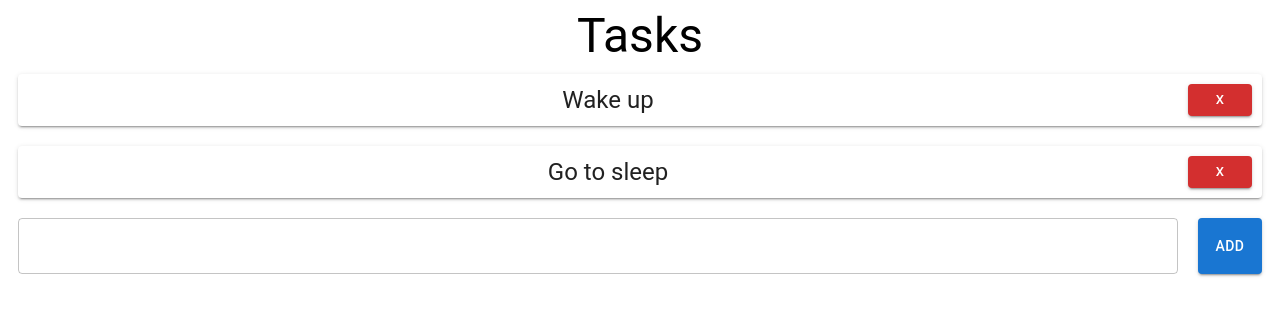
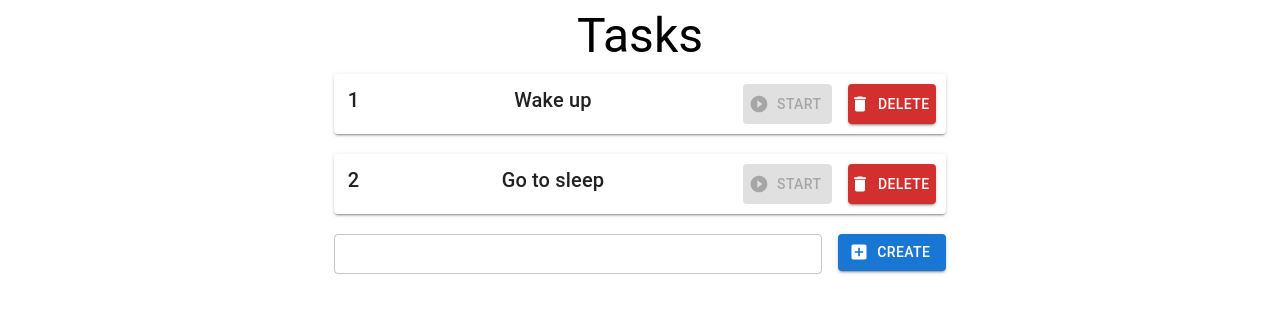
Before and after one commit to furkanhaney/task-manager, a Next.js app: page / in a window 1280 px wide. Shown: the top 316 px of the page. Built offline with nearby package versions, Linux system fonts and the light colour scheme.

Commit message:
made the buttons icon buttons

```diff
--- a/components/Main.tsx
+++ b/components/Main.tsx
@@ -1,3 +1,4 @@
+import { Grid } from "@mui/material";
 import { useState, useEffect } from "react";
 import TaskList from "./views/TaskList";
 
@@ -14,13 +15,15 @@ const Main = () => {
     setTasks(tasks.filter((task_i) => task_i !== task));
   };
   return (
-    <main>
-      <TaskList
-        tasks={tasks}
-        handleAdd={handleAdd}
-        handleRemove={handleRemove}
-      />
-    </main>
+    <Grid justifyContent="center" container>
+      <Grid xs={12} md={8} lg={6} item>
+        <TaskList
+          tasks={tasks}
+          handleAdd={handleAdd}
+          handleRemove={handleRemove}
+        />
+      </Grid>
+    </Grid>
   );
 };
 
--- a/components/views/Card.tsx
+++ b/components/views/Card.tsx
@@ -1,21 +1,40 @@
-import { Stack, Typography, Paper, Button } from "@mui/material";
+import { Stack, Typography, Paper, Button, IconButton } from "@mui/material";
+import PlayCircleFilledIcon from "@mui/icons-material/PlayCircleFilled";
+import DeleteIcon from "@mui/icons-material/Delete";
 
-const Card = (props: { name: string; handleRemove: () => void }) => (
+const CardPreview = (props: {
+  order: number;
+  name: string;
+  handleRemove: () => void;
+}) => (
   <Paper elevation={2} style={{ margin: "10px", padding: "10px" }}>
-    <Stack direction="row">
-      <Typography style={{ width: "100%" }} variant="h5" align="center">
+    <Stack direction="row" spacing={2}>
+      <Typography style={{ width: "32px" }} variant="h6" align="center">
+        {props.order}
+      </Typography>
+      <Typography style={{ width: "100%" }} variant="h6" align="center">
         {props.name}
       </Typography>
       <Button
+        startIcon={<PlayCircleFilledIcon />}
+        variant="contained"
+        color="success"
+        style={{ width: "128px", height: "40px" }}
+        disabled
+      >
+        Start
+      </Button>
+      <Button
         onClick={() => props.handleRemove()}
+        startIcon={<DeleteIcon />}
         variant="contained"
-        size="small"
         color="error"
+        style={{ width: "128px", height: "40px" }}
       >
-        X
+        Delete
       </Button>
     </Stack>
   </Paper>
 );
 
-export default Card;
+export default CardPreview;
--- a/components/views/TaskList.tsx
+++ b/components/views/TaskList.tsx
@@ -1,7 +1,7 @@
 import { useState } from "react";
 import { Typography, Stack, TextField, Button } from "@mui/material";
 import Card from "./Card";
-
+import AddBoxIcon from "@mui/icons-material/AddBox";
 const TaskList = (props: {
   tasks: string[];
   handleAdd: (task: string) => void;
@@ -28,26 +28,34 @@ const TaskList = (props: {
         Tasks
       </Typography>
       <Stack direction="column">
-        {props.tasks.map((task) => (
+        {props.tasks.map((task, index) => (
           <Card
+            order={index + 1}
             key={task}
             name={task}
             handleRemove={() => handleRemove(task)}
           />
         ))}
-        <Stack direction="row">
+        <Stack
+          spacing={2}
+          style={{ margin: "10px" }}
+          direction="row"
+          justifyContent="center"
+        >
           <TextField
             required={true}
             value={newTask}
             onChange={handleOnChange}
-            style={{ margin: "10px", width: "100%" }}
+            size="small"
+            style={{ width: "100%" }}
           />
           <Button
             onClick={handleAdd}
-            style={{ margin: "10px" }}
+            startIcon={<AddBoxIcon />}
+            style={{ width: "128px", height: "100%" }}
             variant="contained"
           >
-            Add
+            Create
           </Button>
         </Stack>
       </Stack>
--- a/package.json
+++ b/package.json
@@ -10,6 +10,8 @@
   "dependencies": {
     "@emotion/react": "^11.7.1",
     "@emotion/styled": "^11.6.0",
+    "@fontsource/roboto": "^4.5.1",
+    "@mui/icons-material": "^5.2.4",
     "@mui/material": "^5.2.4",
     "cypress": "^9.1.1",
     "next": "12.0.7",
--- a/pages/index.tsx
+++ b/pages/index.tsx
@@ -7,7 +7,7 @@ const Home: NextPage = () => {
   return (
     <>
       <Head>
-        <title>Todos</title>
+        <title>Tasks</title>
         <meta name="description" content="A very ambitious todo app." />
         <link rel="icon" href="/favicon.ico" />
       </Head>
```
Also changed, not shown: 1 other file (tests, documents, lock files or other folders).
